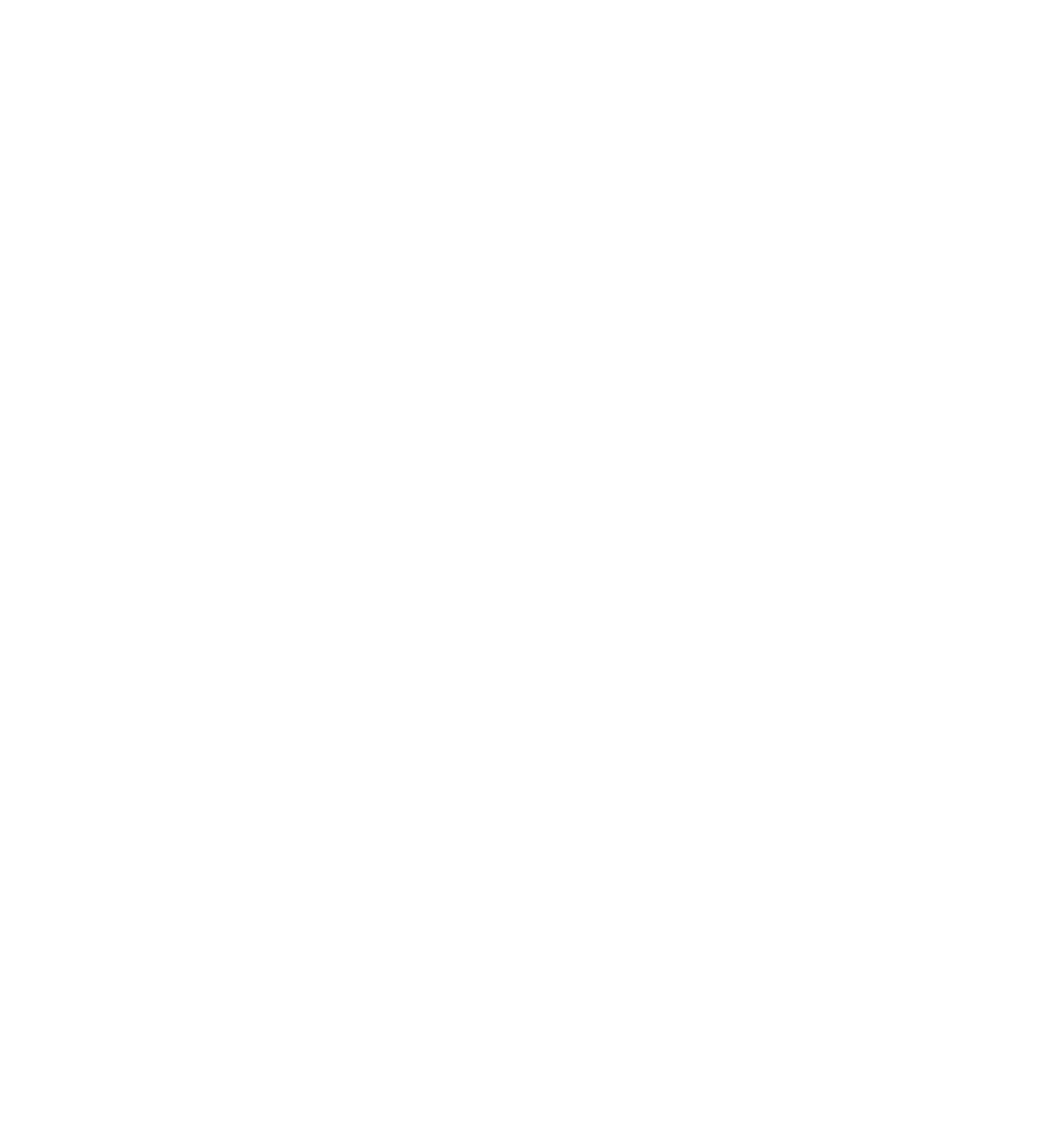
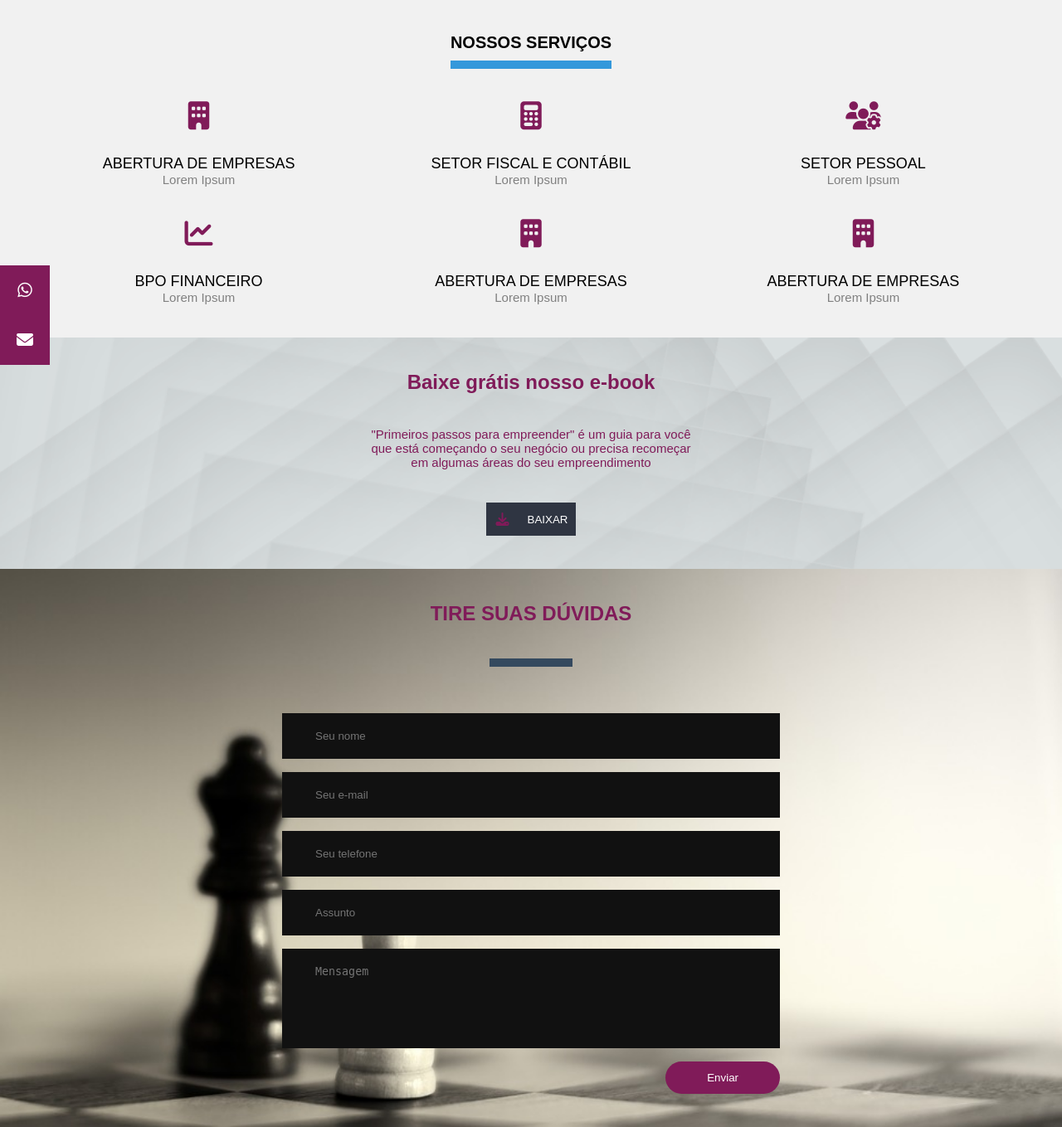
Before and after one commit to IngridCRodrigues/kaservicos, a PHP site: page / in a window 1280 px wide. Before the commit the page is empty. Shown: the whole page at 83% size. Before the commit the page ends 800 px from the top, so only its background shows below. Run offline with PHP 8.4, Linux system fonts and the light colour scheme; some libraries are stand-ins or nearby versions.

Commit message:
Sections: Contato, Serviços, E-book e Contato lateral

```diff
--- a/assets/css/style.css
+++ b/assets/css/style.css
@@ -1,3 +1,246 @@
 * {
+	margin: 0;
+	padding: 0;
+}
+
+body {
+	margin: 0;
+	padding: 0;
+	font-family: "montserrat", sans-serif;
+}
+
+/*FIX CONTACT*/
+
+.contact-info {
+	position: fixed;
+	top: 40%;
+	z-index: 99999;
+	left: 0;
+}
+
+.option {
+	cursor: pointer;
+	position: relative;
+}
+
+.option i {
+	display: block;
+	width: 60px;
+	text-align: center;
+	height: 60px;
+	line-height: 60px;
+	background: #801B59;
+	color: #fff;
+	font-size: 20px;
+	transition: 0.6s;
+}
+
+.option:hover i {
+	color: #3498db
 
 }
+
+.text {
+	position: absolute;
+	height: 60px;
+	width: 200px;
+	background: #801B59;
+	top: 0;
+	z-index: -1;
+	left: -140px;
+	color: #fff;
+	line-height: 60px;
+	text-align: center;
+	transition: 0.6s;
+}
+
+.option:hover .text {
+	left: 60px;
+}
+
+
+/*SERVIÇOS*/
+
+.services {
+	background: #f1f1f1;
+	text-align: center;
+}
+
+.services h1 {
+	display: inline-block;
+	text-transform: uppercase;
+	border-bottom: 10px solid #3498db;
+	font-size: 20px;
+	padding-bottom: 10px;
+	margin-top: 40px;
+}
+
+.cen {
+	max-width: 1200px;
+	margin: auto;
+	overflow: hidden;
+	padding: 20px;
+}
+
+.service {
+	display: inline-block;
+	width: calc(100% / 3);
+	margin: 0 -2px;
+	padding: 20px;
+	box-sizing: border-box;
+	cursor: pointer;
+	transition: 0.4s;
+}
+
+.service:hover {
+	background: #ddd;
+}
+
+.service i {
+	color: #801B59;
+	font-size: 34px;
+	margin-bottom: 30px;
+}
+
+.service h2 {
+	font-size: 18px;
+	text-transform: uppercase;
+	font-weight: 500;
+	margin: 0;
+}
+
+.service p {
+	color: gray;
+	font-size: 15px;
+	font-weight: 500;
+}
+
+@media screen and (max-width: 800px) {
+	.service {
+		width: 50%;
+	}
+}
+
+@media screen and (max-width: 500px) {
+	.service {
+		width: 100%;
+	}
+}
+
+/*EBOOK*/
+
+.container {
+	background: url(../img/ebook-bg.png) no-repeat;
+	background-size: cover;
+	padding: 40px 40px;
+	color: #801B59;
+	text-align: center;
+}
+
+.container p {
+	max-width: 400px;
+	margin: 40px auto;
+	font-size: 15px;
+	font-weight: 300;
+}
+
+.email-box {
+	display: flex;
+	height: 40px;
+	justify-content: center;
+}
+
+.email-box i {
+	background: #2f3542;
+	width: 40px;
+	line-height: 40px;
+	color: #801B59;
+}
+
+.tbox, .button {
+	border: none;
+	outline: none;
+}
+
+.tbox {
+	width: 0px;
+	transition: 0.6s;
+}
+
+.email-box:hover > .tbox, .tbox:focus {
+	width: 260px;
+	padding: 0 10px;
+}
+
+.button {
+	background: #2f3542;
+	color: white;
+	padding: 0 10px;
+	text-transform: uppercase;
+	cursor: pointer;
+}
+/* CONTACT */
+
+.contact-section {
+	background: url(../img/contact-bg.png) no-repeat center;
+	background-size: cover;
+	padding: 40px 0;
+
+}
+
+.contact-section h1 {
+	text-align: center;
+	color: #801B59;
+}
+
+.border {
+	width: 100px;
+	height: 10px;
+	background: #34495e;
+	margin: 40px auto;
+}
+
+.contact-form {
+	max-width: 600px;
+	margin: auto;
+	padding: 0 10px;
+	overflow: hidden;
+}
+
+.contact-form-text {
+	display: block;
+	width: 100%;
+	box-sizing: border-box;
+	margin: 16px 0;
+	border: 0;
+	background: #111;
+	padding: 20px 40px;
+	outline: none;
+	color: #ddd;
+	transition: 0.5s;
+}
+
+.contact-form-text:hover {
+	box-shadow: 0 0 10px 4px #801B59;
+}
+
+textarea.contact-form-text {
+	resize: none;
+	height: 120px;
+}
+
+.contact-form-botton {
+	float: right;
+	border: 0;
+	background: #801B59;
+	color: #fff;
+	padding: 12px 50px;
+	border-radius: 20px;
+	cursor: pointer;
+	transition: 0.5s;
+}
+
+.contact-form-botton:hover {
+	background: #000;
+	color: #fff;
+}
--- a/index.html
+++ b/index.html
@@ -0,0 +1,100 @@
+<!DOCTYPE html>
+<html lang="pt">
+<head>
+	<meta charset="utf-8">
+	<title>KA Serviços Contabéis</title>
+	<link rel="stylesheet" type="text/css" href="assets/css/style.css">
+	<script src="https://kit.fontawesome.com/0c3fd300b7.js" crossorigin="anonymous"></script>
+	<meta name="viewport" content="width=device-width, initial-scale=1.0">
+</head>
+<body>
+	<div class="contact-info">
+		<div class="option">
+			<i class="fab fa-whatsapp"></i>
+			<div class="text">Converse pelo whatsapp</div>
+		</div>
+
+		<div class="option">
+			<i class="fas fa-envelope"></i>
+			<div class="text">contato@kaservicos.com.br</div>
+		</div>
+
+	</div>
+
+	<section>
+	<div class="services">
+		<h1>Nossos serviços</h1>
+		<div class="cen">
+			<div class="service">
+				<i class="fas fa-building"></i>
+				<h2>Abertura de empresas</h2>
+				<p>Lorem Ipsum</p>
+			</div>
+
+			<div class="service">
+				<i class="fas fa-calculator"></i>
+				<h2>Setor Fiscal e Contábil</h2>
+				<p>Lorem Ipsum</p>
+			</div>
+
+			<div class="service">
+				<i class="fas fa-users-cog"></i>
+				<h2>Setor Pessoal</h2>
+				<p>Lorem Ipsum</p>
+			</div>
+
+			<div class="service">
+				<i class="fas fa-chart-line"></i>
+				<h2>BPO Financeiro</h2>
+				<p>Lorem Ipsum</p>
+			</div>
+
+			<div class="service">
+				<i class="fas fa-building"></i>
+				<h2>Abertura de empresas</h2>
+				<p>Lorem Ipsum</p>
+			</div>
+
+			<div class="service">
+				<i class="fas fa-building"></i>
+				<h2>Abertura de empresas</h2>
+				<p>Lorem Ipsum</p>
+			</div>
+		</div>
+		</section>
+		<section id="ebook">
+			<div class="container">
+				<form>
+					<h1>Baixe grátis nosso e-book</h1>
+					<p>"Primeiros passos para empreender" é um guia para você que está começando o seu negócio ou precisa recomeçar em algumas áreas do seu empreendimento</p>
+					<div class="email-box">
+						<i class="fas fa-download"></i>
+						<input class="tbox" type="email" name="" value="" placeholder="Insira seu e-mail para baixar">
+						<button type="button" name="button" class="button">Baixar</button>
+					</div>
+				</form>
+			</div>
+		</section>
+		<section id="contact">
+			<div class="contact-section">
+				<h1>TIRE SUAS DÚVIDAS</h1>
+				<div class="border"></div>
+			<form class="contact-form" action="index.html" method="post">
+				<input class="contact-form-text" type="text" name="name" placeholder="Seu nome">
+
+				<input class="contact-form-text" type="text" name="name" placeholder="Seu e-mail">
+
+				<input class="contact-form-text" type="text" name="name" placeholder="Seu telefone">
+
+				<input class="contact-form-text" type="text" name="name" placeholder="Assunto">
+
+				<textarea class="contact-form-text" placeholder="Mensagem"></textarea>
+
+				<input type="submit" class="contact-form-botton" value="Enviar">
+
+			</form>
+
+			</div>
+		</section>
+</body>
+</html>
```
Also changed, not shown: assets/img/contact-bg.png (added), assets/img/ebook-bg.png (added).
